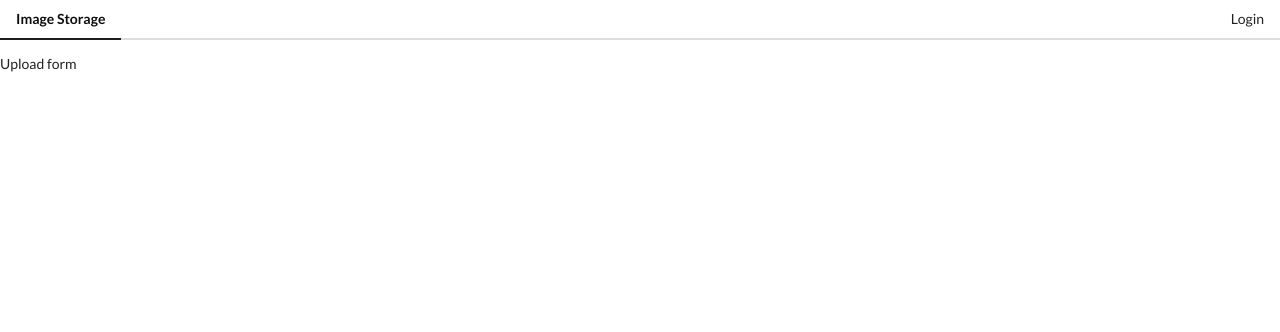
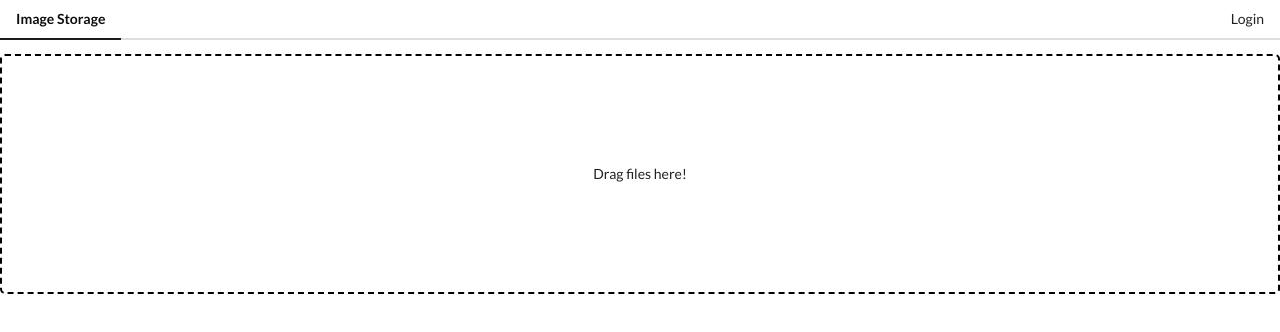
Before and after one commit to bakir1/project-images, a Vue app: page /upload in a window 1280 px wide. Shown: the top 332 px of the page. Built offline with nearby package versions, Linux system fonts and the light colour scheme.

Commit message:
style button

```diff
--- a/src/App.vue
+++ b/src/App.vue
@@ -1,7 +1,9 @@
 <template>
 <div>
   <AppHeader></AppHeader>
-  <router-view></router-view>
+    <div>
+      <router-view></router-view>
+    </div>
 </div>
 </template>
 
--- a/src/components/ImageList.vue
+++ b/src/components/ImageList.vue
@@ -1,14 +1,15 @@
 <template>
     <div>
-        Image List
+        <img v-for="image in allImages" v-bind:key="image.link" />
     </div>
 </template>
 
 <script>
-import { mapActions } from 'vuex';
+import { mapActions, mapGetters } from 'vuex';
 
 export default {
     name: 'ImageList',
+    computed: mapGetters(['allImages']),
     methods: mapActions(['fetchImages']),
     created() {
         this.fetchImages();
--- a/src/components/UploadForm.vue
+++ b/src/components/UploadForm.vue
@@ -1,6 +1,7 @@
 <template>
-    <div>
-        Upload form
+    <div class="dropper">
+        <input type="file" />
+        <span>Drag files here!</span>
     </div>
 </template>
 
@@ -9,3 +10,27 @@
     name: 'UploadForm'
 };
 </script>
+
+<style scoped>
+.dropper {
+    height: 30vh;
+    border: 2px dashed black;
+    border-radius: 5px;
+    display: flex;
+    justify-content: center;
+    align-items: center;
+    position: relative;
+}
+
+.dropper:hover {
+    background-color: #eee;
+}
+
+input {
+    width: 100%;
+    height: 30vh;
+    position: absolute;
+    opacity: 0;
+}
+
+</style>
--- a/src/store/modules/images.js
+++ b/src/store/modules/images.js
@@ -10,7 +10,7 @@
 };
 
 const actions = {
-    async fetchImages({ rootState }) {
+    async fetchImages({ rootState, commit }) {
         const { token } = rootState.auth;
         const response = await api.fetchImages(token);
         commit('setImages', response.data.data)
```
